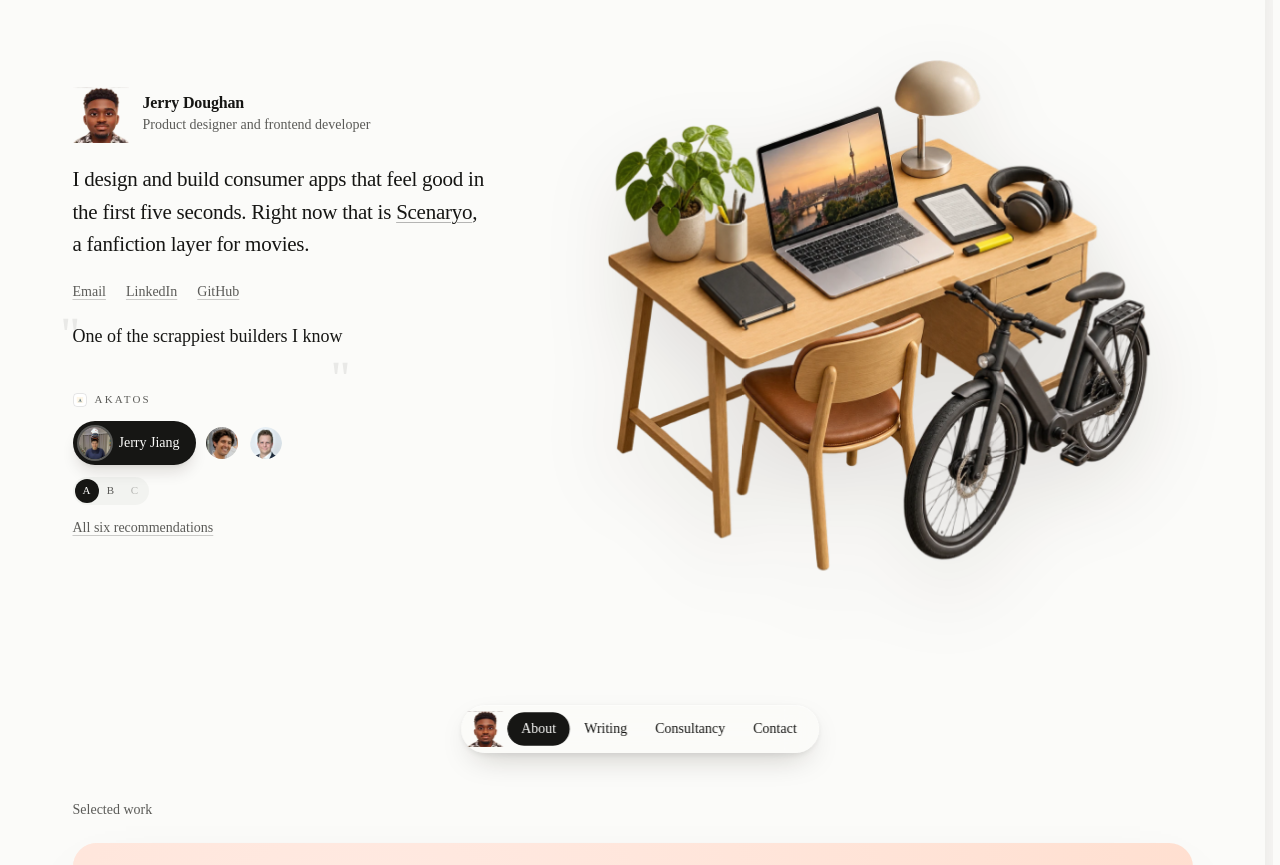
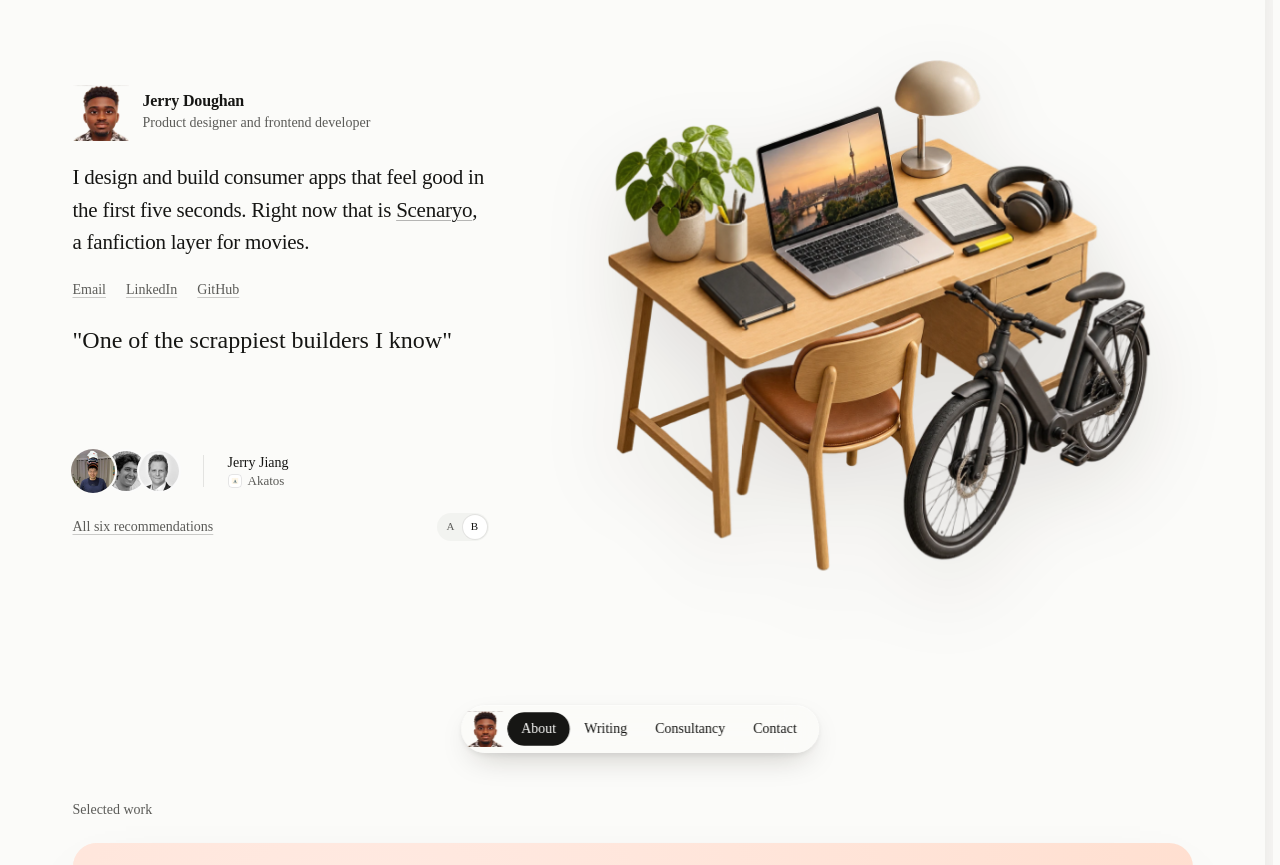
Before and after one commit to blkjacobinsjr/Jerrys-Portfolio, an Astro site: page / in a window 1280 px wide. Shown: the part 111-976 px from the top of the page. Built offline with nearby package versions, Linux system fonts and the light colour scheme; Astro itself is replaced by a stand-in of ours; animation ran at ten frames a second.

Commit message:
Hero teaser: B (Minimal Testimonial) matches the 21st.dev original and is the default; drop C
- quotes and bylines stack in one grid cell so the longest sizes the box (no overlap with avatars)
- original type scale and spacing, name and role on one line each, 7px avatar overlap for 24px targets
- A · B switch moved to the 'All six recommendations' line; C removed (source behind 21st.dev sign-in)
- tests/e2e/teaser-b.spec.ts: 390/768/1024/1440, light and dark, overlap, one-line byline, animation, reduced motion

```diff
--- a/src/components/Hero.astro
+++ b/src/components/Hero.astro
@@ -115,13 +115,17 @@ const quotes = await Promise.all(
     color: var(--fg-2);
   }
 
+  /* The teaser spans both columns; the link and the temporary style switch share the line below. */
   .hero-recs {
     display: grid;
-    justify-items: start;
-    gap: 0.75rem;
+    grid-template-columns: minmax(0, 1fr) auto;
+    align-items: center;
+    gap: 1.25rem 1rem;
   }
 
   .hero-recs-all {
+    grid-area: 2 / 1;
+    justify-self: start;
     font-size: var(--text-sm);
     color: var(--fg-2);
   }
--- a/src/components/HeroTeaser.css
+++ b/src/components/HeroTeaser.css
@@ -1,11 +1,16 @@
-/* The A · B · C style switch: tiny, quiet, beside the teaser. Temporary until Jerry picks. */
+/* The A · B style switch. Temporary until Jerry picks. The wrapper adds no box: the teaser spans the
+   .hero-recs grid (Hero.astro) and the switch sits quietly at the end of the "All six
+   recommendations" line, clear of the testimonial. */
 .hero-teaser {
-  display: grid;
-  justify-items: start;
-  gap: 0.75rem;
+  display: contents;
+}
+
+.hero-teaser > :not(.teaser-switch) {
+  grid-column: 1 / -1;
 }
 
 .teaser-switch {
+  grid-area: 2 / 2;
   display: inline-flex;
   padding: 2px;
   border-radius: var(--r-pill);
@@ -27,11 +32,7 @@
 }
 
 .teaser-switch button[aria-checked='true'] {
-  background: var(--fg);
-  color: var(--bg);
+  background: var(--bg-elev);
+  color: var(--fg);
+  box-shadow: 0 0 0 1px var(--line);
 }
-
-.teaser-switch button:disabled {
-  opacity: 0.4;
-  cursor: not-allowed;
-}
--- a/src/components/HeroTeaser.tsx
+++ b/src/components/HeroTeaser.tsx
@@ -1,13 +1,12 @@
 import { lazy, Suspense, useEffect, useState, type ComponentType } from 'react';
-import UniqueTestimonial from './UniqueTestimonial';
+import MinimalTestimonial from './MinimalTestimonial';
 import './HeroTeaser.css';
 
 /**
- * The recommendations teaser above the fold, in three ready-made styles so Jerry can pick one on
- * the live site: A = 21st.dev Unique Testimonial, B = 21st.dev Minimal Testimonial,
- * C = 21st.dev Animated Testimonials (radiumcoders). Only the selected one renders; A ships with
- * the page, the others load when chosen. The choice lives in ?t=a|b|c and localStorage.
- * Temporary: once Jerry picks, this switch and the other two components go.
+ * The recommendations teaser above the fold, in two ready-made styles so Jerry can pick one on
+ * the live site: A = 21st.dev Unique Testimonial, B = 21st.dev Minimal Testimonial. Only the
+ * selected one renders; B is the default and ships with the page, A loads when chosen. The choice
+ * lives in ?t=a|b and localStorage. Temporary: once Jerry picks, this switch and the other component go.
  */
 export interface TeaserQuote {
   quote: string;
@@ -17,36 +16,38 @@ export interface TeaserQuote {
   logo?: string;
 }
 
-type Variant = 'a' | 'b' | 'c';
+type Variant = 'a' | 'b';
 const KEY = 'teaser-style';
 
 type Props = { quotes: TeaserQuote[] };
-const MinimalTestimonial = lazy(async () => {
-  const { default: Minimal } = await import('./MinimalTestimonial');
-  return { default: ({ quotes }: Props) => <Minimal testimonials={quotes} /> };
+const Unique = lazy(async () => {
+  const { default: UniqueTestimonial } = await import('./UniqueTestimonial');
+  return {
+    default: ({ quotes }: Props) => (
+      <UniqueTestimonial testimonials={quotes.map(({ quote, name, role, image, logo }) => ({ quote, author: name, role, avatar: image, logo }))} />
+    ),
+  };
 });
 
-const VARIANTS: { id: Variant; label: string; title: string; available: boolean }[] = [
-  { id: 'a', label: 'A', title: 'Unique testimonial', available: true },
-  { id: 'b', label: 'B', title: 'Minimal testimonial', available: true },
-  // The radiumcoders source is not in the repo yet (21st.dev retrieval limit); C turns on once it is.
-  { id: 'c', label: 'C', title: 'Animated testimonials (coming)', available: false },
+const VARIANTS: { id: Variant; label: string; title: string }[] = [
+  { id: 'a', label: 'A', title: 'Unique testimonial' },
+  { id: 'b', label: 'B', title: 'Minimal testimonial' },
 ];
 
-function Unique({ quotes }: Props) {
-  return <UniqueTestimonial testimonials={quotes.map(({ quote, name, role, image, logo }) => ({ quote, author: name, role, avatar: image, logo }))} />;
+function Minimal({ quotes }: Props) {
+  return <MinimalTestimonial testimonials={quotes} />;
 }
 
-const RENDER: Record<Variant, ComponentType<Props>> = { a: Unique, b: MinimalTestimonial, c: Unique };
+const RENDER: Record<Variant, ComponentType<Props>> = { a: Unique, b: Minimal };
 
 export function readVariant(search: string, stored: string | null): Variant {
   const pick = new URLSearchParams(search).get('t') ?? stored;
-  const found = VARIANTS.find((v) => v.id === pick && v.available);
-  return found ? found.id : 'a';
+  const found = VARIANTS.find((v) => v.id === pick);
+  return found ? found.id : 'b';
 }
 
 export default function HeroTeaser({ quotes }: Props) {
-  const [variant, setVariant] = useState<Variant>('a');
+  const [variant, setVariant] = useState<Variant>('b');
   useEffect(() => setVariant(readVariant(location.search, localStorage.getItem(KEY))), []);
 
   const choose = (next: Variant) => {
@@ -60,7 +61,7 @@ export default function HeroTeaser({ quotes }: Props) {
   const Selected = RENDER[variant];
   return (
     <div className="hero-teaser" data-variant={variant}>
-      <Suspense fallback={<Unique quotes={quotes} />}>
+      <Suspense fallback={<Minimal quotes={quotes} />}>
         <Selected quotes={quotes} />
       </Suspense>
       <div className="teaser-switch" role="radiogroup" aria-label="Testimonial style">
@@ -72,16 +73,14 @@ export default function HeroTeaser({ quotes }: Props) {
             aria-checked={variant === v.id}
             aria-label={v.title}
             title={v.title}
-            disabled={!v.available}
             tabIndex={variant === v.id ? 0 : -1}
             onClick={() => choose(v.id)}
             onKeyDown={(event) => {
               if (!['ArrowLeft', 'ArrowRight', 'ArrowUp', 'ArrowDown'].includes(event.key)) return;
               event.preventDefault();
-              const open = VARIANTS.filter((x) => x.available);
-              const at = open.findIndex((x) => x.id === variant);
+              const at = VARIANTS.findIndex((x) => x.id === variant);
               const step = event.key === 'ArrowLeft' || event.key === 'ArrowUp' ? -1 : 1;
-              const next = open[(at + step + open.length) % open.length]!;
+              const next = VARIANTS[(at + step + VARIANTS.length) % VARIANTS.length]!;
               choose(next.id);
               (event.currentTarget.parentElement?.querySelector(`[data-v="${next.id}"]`) as HTMLElement | null)?.focus();
             }}
--- a/src/components/MinimalTestimonial.css
+++ b/src/components/MinimalTestimonial.css
@@ -1,22 +1,25 @@
-/* 21st.dev Minimal Testimonial: its Tailwind classes, one for one, in the site's tokens and
-   sized for the hero. Quotes and bylines are stacked in place, so switching never moves the page. */
+/* 21st.dev Minimal Testimonial: its Tailwind classes, one for one, in the site's tokens. The
+   published quotes and bylines are `absolute inset-0` in a fixed-height box; here they share one
+   grid cell instead, so the longest quote and the widest name size the box: switching never moves
+   the page, and nothing can spill onto the avatar row or wrap in a collapsed column. */
 .mt {
   width: 100%;
-  max-width: 28rem;
+  max-width: 36rem;
 }
 
 .mt-quotes {
-  position: relative;
-  min-height: calc(2 * 1.45 * var(--text-lg));
-  margin-bottom: 1rem;
+  display: grid;
+  min-height: 80px;
+  margin-bottom: 3rem;
 }
 
+/* Published: font-light. The reference render has no 300 face and shows it at 400; Geist has a
+   true Light, which read thinner than the original, so the weight follows the render. */
 .mt-quote {
-  position: absolute;
-  inset: 0;
-  font-size: var(--text-lg);
+  grid-area: 1 / 1;
+  font-size: 1.25rem;
   font-weight: 400;
-  line-height: 1.45;
+  line-height: 1.625;
   color: var(--fg);
   opacity: 0;
   translate: 0 1rem;
@@ -26,6 +29,12 @@
     opacity 500ms var(--ease-out),
     translate 500ms var(--ease-out),
     filter 500ms var(--ease-out);
+}
+
+@media (min-width: 768px) {
+  .mt-quote {
+    font-size: 1.5rem;
+  }
 }
 
 .mt-quote.is-active {
@@ -38,16 +47,17 @@
 .mt-row {
   display: flex;
   align-items: center;
-  gap: 1.25rem;
+  gap: 1.5rem;
 }
 
 .mt-avatars {
   display: flex;
 }
 
-/* Published: -space-x-2. A lighter overlap keeps every avatar a full 24px tap target (WCAG 2.5.8). */
+/* Published: -space-x-2 (8px). At 8px the middle avatar keeps only 22px clear of its neighbours
+   while the first one is scaled up; 7px leaves exactly the 24px tap target of WCAG 2.5.8. */
 .mt-avatars > * + * {
-  margin-left: -0.125rem;
+  margin-left: -7px;
 }
 
 .mt-avatar {
@@ -91,14 +101,13 @@
 }
 
 .mt-authors {
-  position: relative;
+  display: grid;
   flex: 1;
   min-height: 44px;
 }
 
 .mt-author {
-  position: absolute;
-  inset: 0;
+  grid-area: 1 / 1;
   display: flex;
   flex-direction: column;
   justify-content: center;
@@ -116,21 +125,29 @@
   pointer-events: auto;
 }
 
+.mt-name,
+.mt-role {
+  white-space: nowrap;
+}
+
 .mt-name {
   font-size: var(--text-sm);
+  line-height: 1.25rem;
   font-weight: 500;
   color: var(--fg);
 }
 
 .mt-role {
-  display: inline-flex;
+  display: flex;
   align-items: center;
   gap: 0.375rem;
   font-size: var(--text-xs);
+  line-height: 1rem;
   color: var(--fg-2);
 }
 
 .mt-logo {
+  flex: none;
   width: 14px;
   height: 14px;
   border-radius: 4px;
```
Also changed, not shown: AGENTS.md (+24 -6 lines), tests/e2e/revamp.spec.ts (+20 -19 lines), tests/e2e/teaser-b.spec.ts (added, +132 -0 lines).
